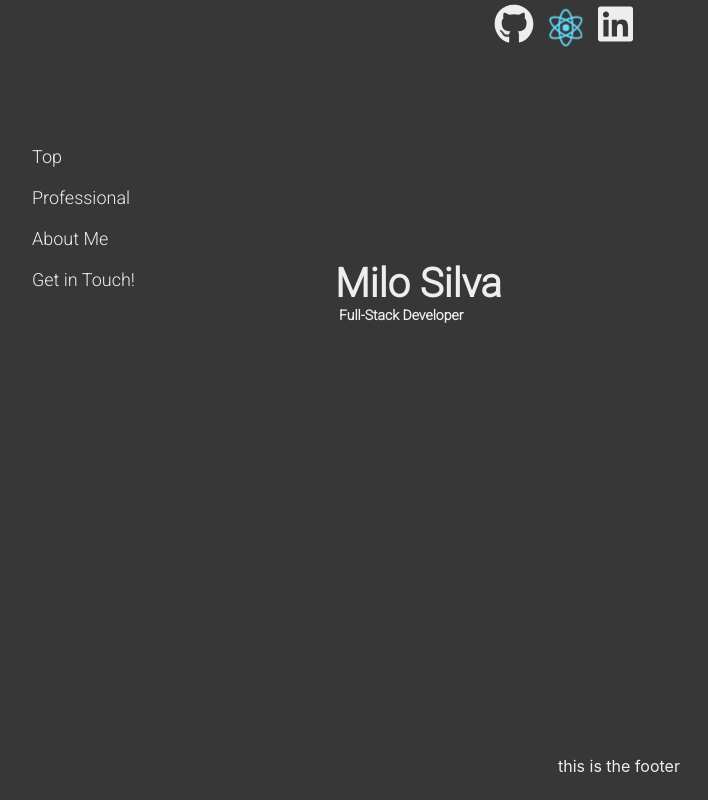
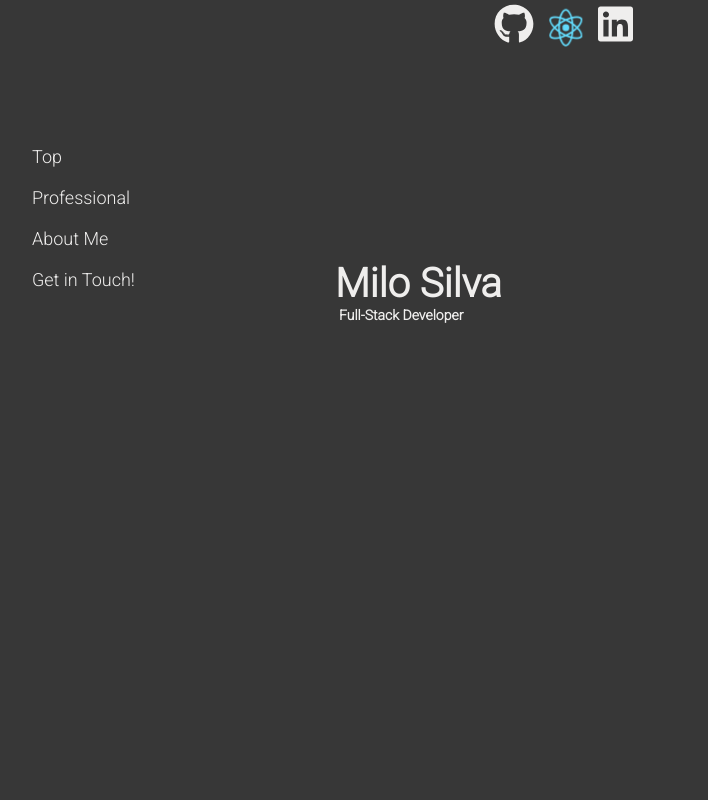
Before and after one commit to Mr0cket/about-me-page, a React (Create React App) app: page / in a window 1280 px wide. Shown: the top 800 px of the page, without its empty margins (18-726 px from the left). Built offline with nearby package versions, Linux system fonts and the light colour scheme.

Commit message:
Update favIcon & footer

```diff
--- a/src/assets/components/Footer.js
+++ b/src/assets/components/Footer.js
@@ -5,7 +5,7 @@ function FunkyFooter() {
 
     return (
         <div id="funky-footer">
-            <p>this is the footer</p>
+            <p></p>
         </div>
     )
 }
```
Also changed, not shown: src/assets/media/El-Che.jpg (added), 1 other file (tests, documents, lock files or other folders).
